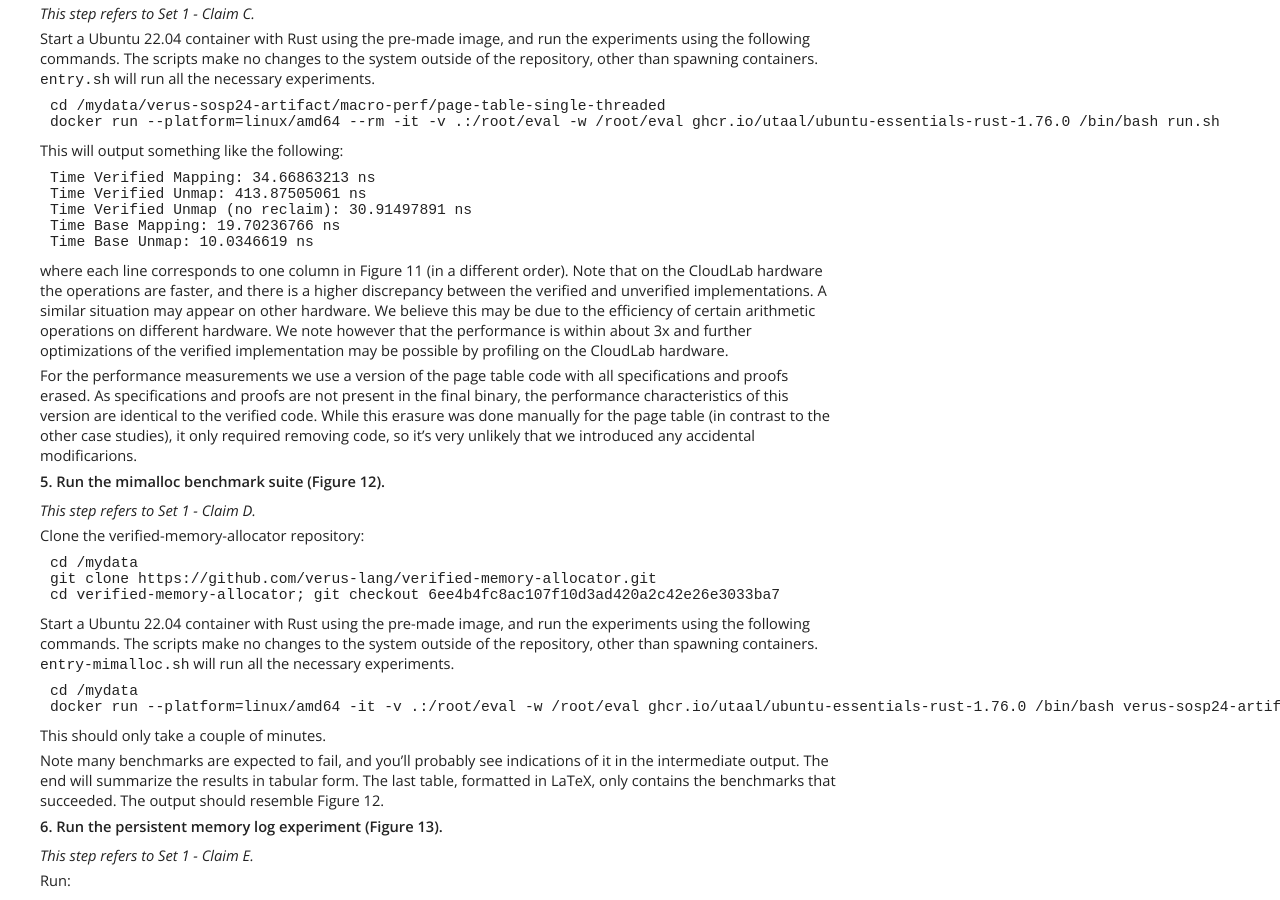
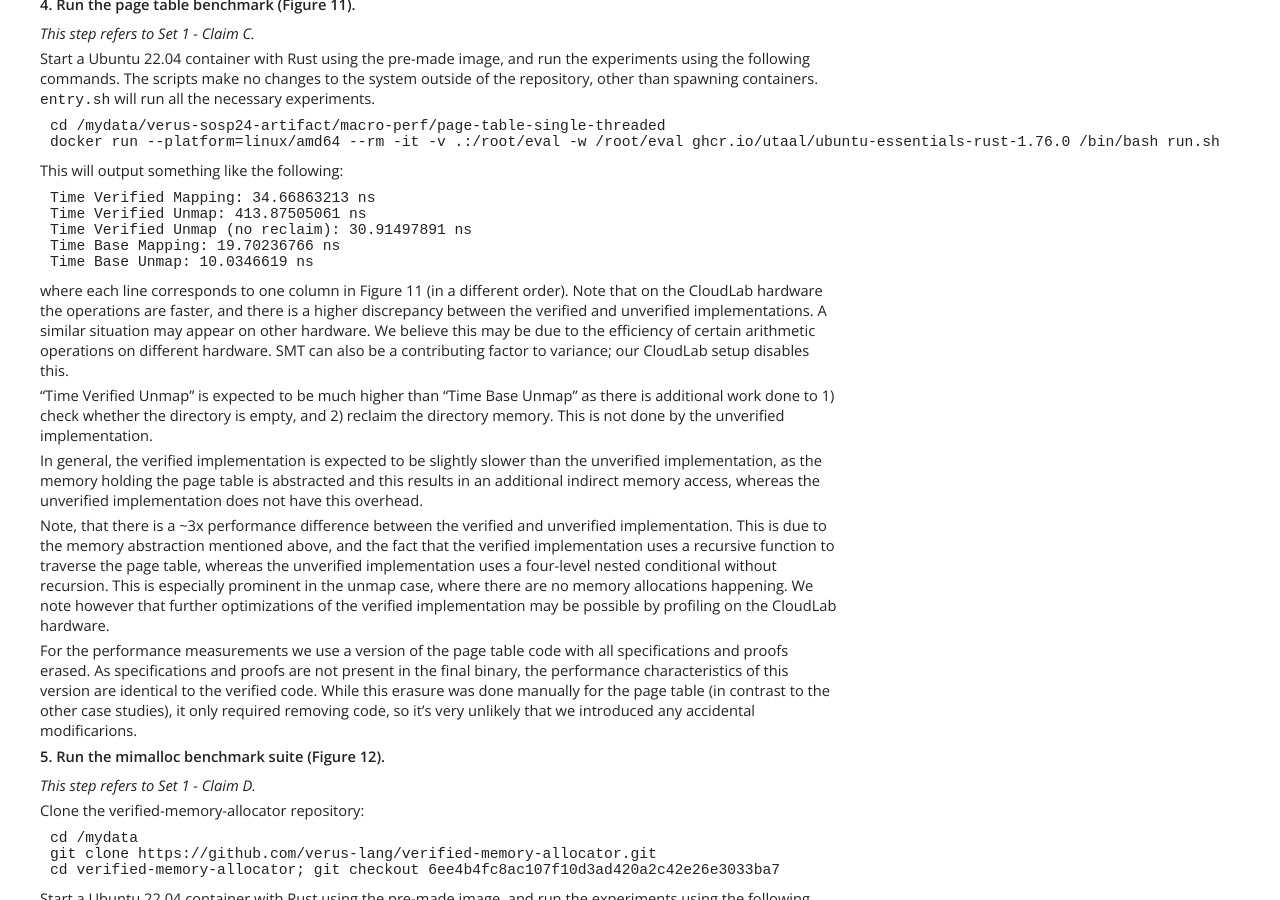
Before and after one commit to verus-lang/paper-sosp24-artifact, a Jekyll site: the page built from site/guide.md, in a window 1280 px wide and 900 px high, scrolled down 3162 px. Built offline with Jekyll 4.4.1, drawn with Linux system fonts in a browser that asks for light colours; some of the changed text lies outside the part shown.

Commit message:
update page-table description
Signed-off-by: Reto Achermann <achreto@gmail.com>

```diff
--- a/site/guide.md
+++ b/site/guide.md
@@ -49,7 +49,7 @@ Node Replication, and on three new systems: a page table implementation, a concu
 memory log (all in Figure 8).
 
 **Claim C**. The performance of the verified page table implementation is comparable to the corresponding unverified
-implementation (with the exception of eager directory reclamation). (Figure 11)
+implementation (with the exception of eager directory reclamation, which the unverified implementation does not do). (Figure 11)
 
 **Claim D**. The prototype verified memory allocator can complete 8 out of 19 benchmarks from mimalloc’s benchmark suite, though it does not reach performance parity. (Figure 12)
 
@@ -227,8 +227,22 @@ Note that on the CloudLab hardware the operations are faster, and there is a hig
 discrepancy between the verified and unverified implementations. A similar
 situation may appear on other hardware. We believe this may be
 due to the efficiency of certain arithmetic operations on different hardware.
-We note however that the performance is within about 3x and further optimizations
-of the verified implementation may be possible by profiling on the CloudLab hardware.
+SMT can also be a contributing factor to variance; our CloudLab setup disables this.
+
+"Time Verified Unmap" is expected to be much higher than "Time Base Unmap" as there is additional
+work done to 1) check whether the directory is empty, and 2) reclaim the directory memory. This
+is not done by the unverified implementation.
+
+In general, the verified implementation is expected to be slightly slower than the unverified
+implementation, as the memory holding the page table is abstracted and this results in an additional
+indirect memory access, whereas the unverified implementation does not have this overhead.
+
+Note, that there is a ~3x performance difference between the verified and unverified implementation.
+This is due to the memory abstraction mentioned above, and the fact that the verified implementation
+uses a recursive function to traverse the page table, whereas the unverified implementation uses
+a four-level nested conditional without recursion. This is especially prominent in the unmap case,
+where there are no memory allocations happening. We note however that further optimizations of the
+verified implementation may be possible by profiling on the CloudLab hardware.
 
 For the performance measurements we use a version of the page table code
 with all specifications and proofs erased.
```
